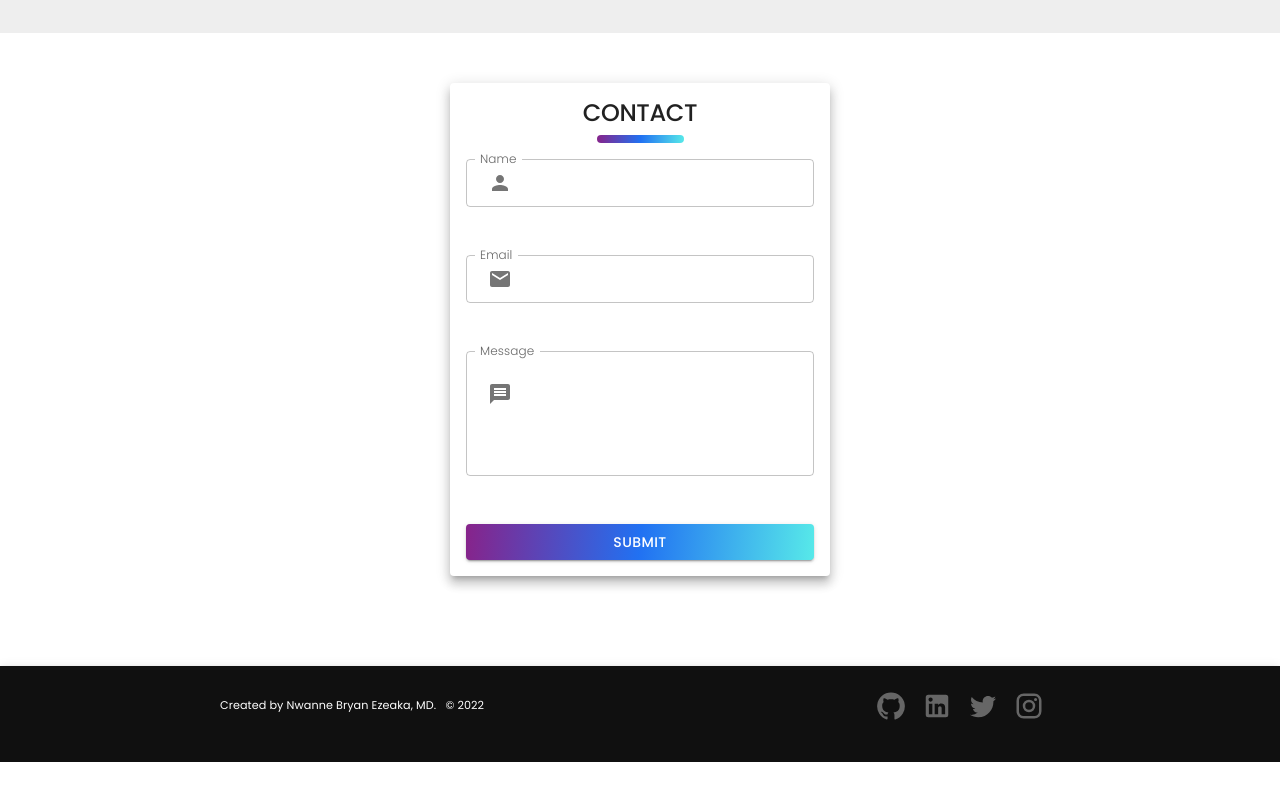
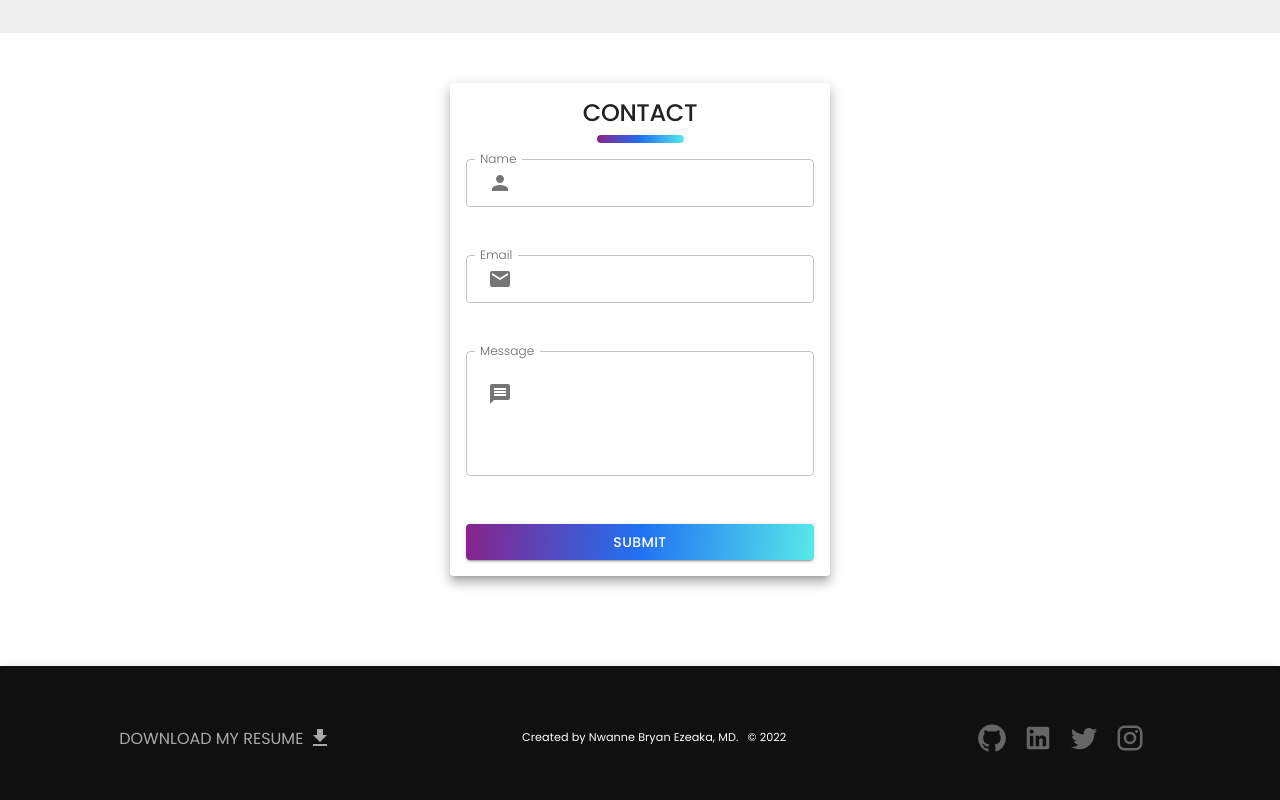
Before and after one commit to bryanwaine/thedevmedic, a Next.js app: page / in a window 1280 px wide. Shown: the part 1488-2288 px from the top of the page. Before the commit the page ends 2250 px from the top, so only its background shows below. Built offline with nearby package versions, Linux system fonts and the light colour scheme.

Commit message:
updated portfolio

```diff
--- a/components/Layout.js
+++ b/components/Layout.js
@@ -26,6 +26,7 @@ import InstagramIcon from '@mui/icons-material/Instagram';
 import TwitterIcon from '@mui/icons-material/Twitter';
 import MenuIcon from '@mui/icons-material/Menu';
 import CloseIcon from '@mui/icons-material/Close';
+import DownloadIcon from '@mui/icons-material/Download';
 
 const Layout = ({ description, title, children, selectedAbout, selectedPortfolio, selectedContact }) => {
   let theme = createTheme({
@@ -346,7 +347,7 @@ const Layout = ({ description, title, children, selectedAbout, selectedPortfolio
             sx={{
               top: 'auto',
               bottom: 0,
-              height: '6rem',
+              height: '10rem',
               alignItems: 'center',
               justifyContent: 'center',
               paddingBottom: '1rem',
@@ -360,6 +361,14 @@ const Layout = ({ description, title, children, selectedAbout, selectedPortfolio
                 flexDirection: { xs: 'column', lg: 'row' },
               }}
             >
+              <Box sx={{ display: 'flex', justifyContent: 'center', alignItems: 'center', cursor: 'pointer', color: '#aaaaaa', ':hover': {
+                color: '#ffffff'
+              }}} onClick={() => router.push('https://pdfhost.io/v/OKIagqlpz_Nwannes_Resume')}>
+                <Typography variant='h5'>
+                  DOWNLOAD MY RESUME&nbsp;
+                </Typography>
+                <DownloadIcon/>
+              </Box>
               <Box>
                 <Typography variant='h6'>
                   Created by Nwanne Bryan Ezeaka, MD. &nbsp; &copy;{' '}
```
